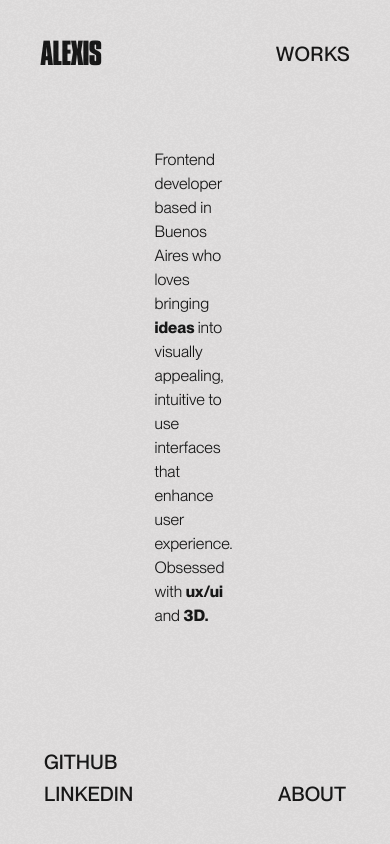
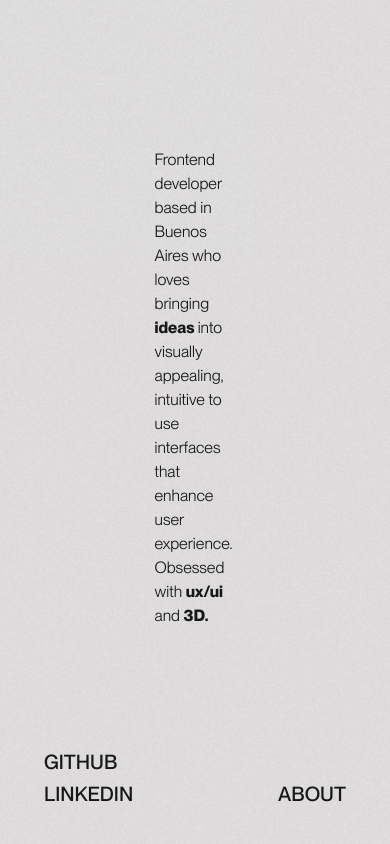
Before and after one commit to Ehrgein/portfolio2024, a Next.js app: page / in a window 390 px wide. Shown: the top 844 px of the page. Built offline with nearby package versions, Linux system fonts and the light colour scheme.

Commit message:
testing mobile

```diff
--- a/src/app/Pages/WhiteLanding.tsx
+++ b/src/app/Pages/WhiteLanding.tsx
@@ -10,7 +10,7 @@ const WhiteLanding = () => {
   return (
     <div className="bg-[#E1DFDF] min-h-screen flex px-4 py-2">
       <div className="w-full flex flex-col ">
-        <WhiteNavbar />
+        {/* <WhiteNavbar /> */}
         <main
           ref={mainRef}
           className={` justify-center flex flex-col flex-grow`}
```
